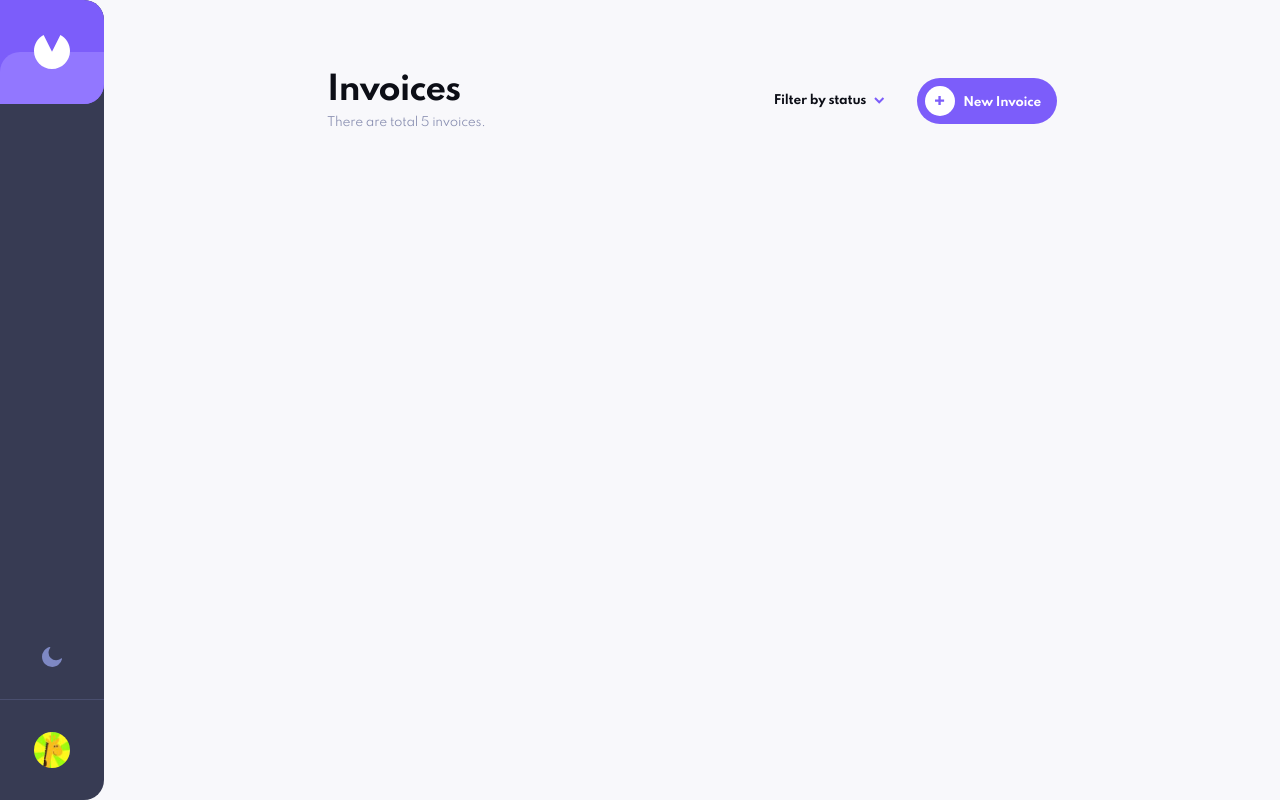
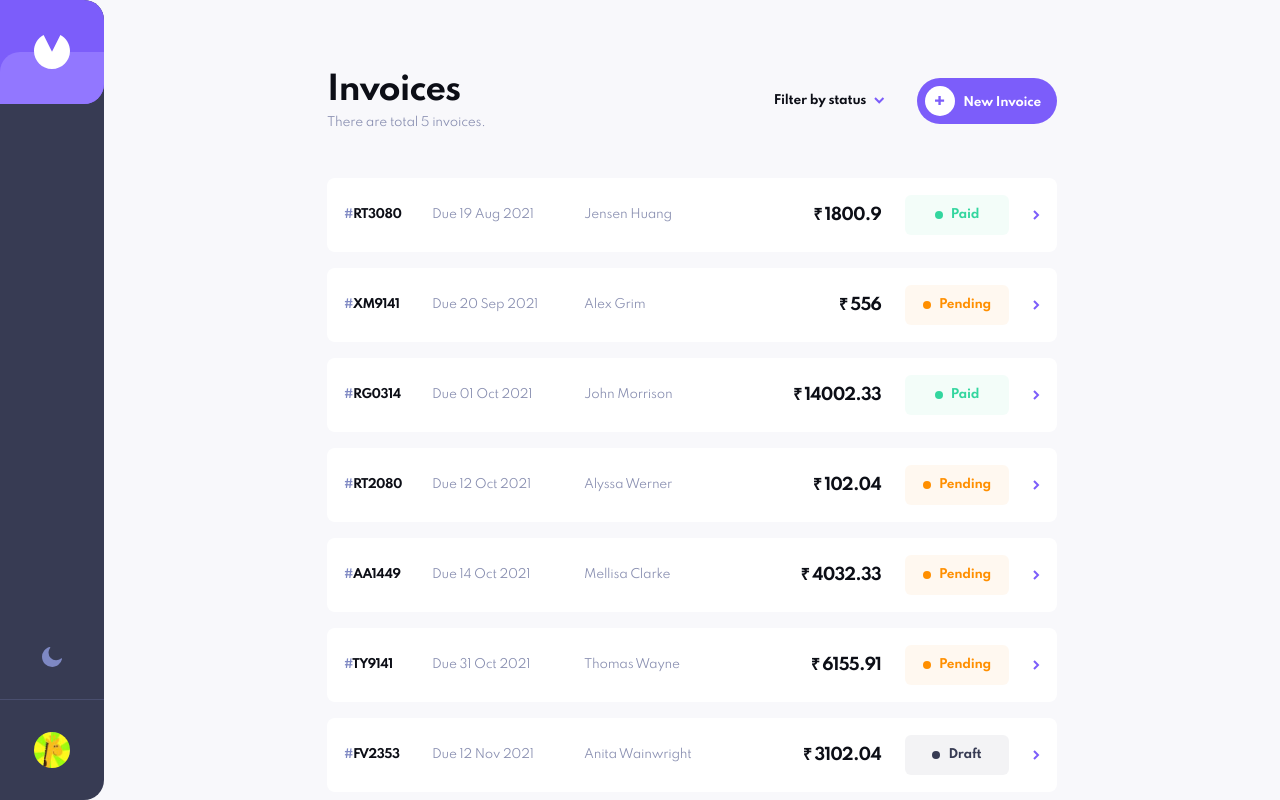
Before and after one commit to RahulGandhi14/invoice, a React (Create React App) app: page / in a window 1280 px wide. Built offline with nearby package versions, Linux system fonts and the light colour scheme.

Commit message:
feat/ invoice list

```diff
--- a/package.json
+++ b/package.json
@@ -12,6 +12,7 @@
     "@types/react-router-dom": "^5.3.2",
     "formik": "^2.2.9",
     "framer-motion": "4.1.17",
+    "moment": "^2.29.4",
     "react": "^17.0.2",
     "react-datepicker": "^4.8.0",
     "react-dom": "^17.0.2",
--- a/src/App.tsx
+++ b/src/App.tsx
@@ -19,6 +19,7 @@ const Main = styled.main`
     width: 100%;
     height: 100vh;
     padding: 4.5rem 3rem;
+    overflow-y: scroll;
 
     @media only screen and (max-width: 900px) {
         padding: 2rem 1.5rem;
--- a/src/components/Home/Header.tsx
+++ b/src/components/Home/Header.tsx
@@ -30,7 +30,7 @@ type HeaderPropType = {
 
 const Header: React.FC<HeaderPropType> = ({ setOpen }) => {
     return (
-        <FlexContainer>
+        <FlexContainer style={{ marginBottom: '3rem' }}>
             <div>
                 <Heading>Invoices</Heading>
                 <SubHeading>There are total 5 invoices.</SubHeading>
--- /dev/null
+++ b/src/components/Home/InvoiceItem.tsx
@@ -0,0 +1,75 @@
+import { motion } from 'framer-motion'
+import styled from 'styled-components'
+import { H3, H4 } from '../styled/Headings'
+import InvoiceStatus from '../styled/InvoiceStatus'
+import { fontStyle1 } from '../styled/Typography'
+import ArrowImage from '../../assets/icon-arrow-right.svg'
+import { InitialValuesType } from '../../data/Form'
+import moment from 'moment'
+
+const Container = styled(motion.a)`
+    display: grid;
+    grid-template-columns: 4rem 8rem 1fr min-content min-content min-content;
+    gap: 1.5rem;
+    align-items: center;
+    background: white;
+    padding: 1rem;
+    border: 1px solid transparent;
+    border-radius: 8px;
+    transition: border 0.3s, background 0.3s;
+
+    :hover {
+        border-color: #7c5dfa;
+    }
+
+    :focus-visible {
+        outline: 2px dotted #7c5dfa;
+    }
+`
+
+const Hash = styled('span')`
+    color: #7e88c3;
+`
+
+const Text = styled('div')`
+    ${fontStyle1}
+`
+
+const Rupee = styled('span')`
+    margin-right: 0.2rem;
+`
+
+const Total = styled(H3)`
+    grid-area: 1 / 4 / 2 / 5;
+`
+
+const InvoiceStatusWrapper = styled(InvoiceStatus)`
+    grid-area: 1 / 5 / 2 / 6;
+`
+
+const Arrow = styled('img')``
+
+type InvoiceItemProps = { invoice: InitialValuesType }
+
+const InvoiceItem = ({ invoice }: InvoiceItemProps) => {
+    return (
+        <Container>
+            <H4>
+                <Hash>#</Hash>
+                {invoice?.id}
+            </H4>
+            <Text>{`Due ${moment(invoice.paymentDue).format(
+                'DD MMM YYYY'
+            )}`}</Text>
+            <Text>{invoice.clientName}</Text>
+            <Total>
+                <Rupee>₹</Rupee>
+                {invoice?.total || 0}
+            </Total>
+            <InvoiceStatusWrapper status={invoice.status} />
+            <Arrow alt="Right arrow" src={ArrowImage} />
+        </Container>
+    )
+}
+
+export default InvoiceItem
--- /dev/null
+++ b/src/components/Home/InvoiceList.tsx
@@ -0,0 +1,24 @@
+import styled from 'styled-components'
+import InvoiceItem from './InvoiceItem'
+import invoices from '../../data/data.json'
+
+const Wrapper = styled('div')`
+    display: flex;
+    flex-direction: column;
+    gap: 1rem;
+    padding-bottom: 3rem;
+`
+
+const InvoiceList = () => {
+    return (
+        <Wrapper>
+            {invoices?.length
+                ? invoices.map((invoice: any) => (
+                      <InvoiceItem invoice={invoice} />
+                  ))
+                : null}
+        </Wrapper>
+    )
+}
+
+export default InvoiceList
--- a/src/components/Home/index.tsx
+++ b/src/components/Home/index.tsx
@@ -3,6 +3,7 @@ import styled from 'styled-components'
 import App from '../../App'
 import InvoiceForm from '../InvoiceForm'
 import Header from './Header'
+import InvoiceList from './InvoiceList'
 
 const Wrapper = styled.div`
     width: 100%;
@@ -19,6 +20,7 @@ const Home = () => {
             <InvoiceForm open={open} setOpen={setOpen} />
             <Wrapper>
                 <Header setOpen={setOpen} />
+                <InvoiceList />
             </Wrapper>
         </App>
     )
--- a/src/components/InvoiceForm/Item.tsx
+++ b/src/components/InvoiceForm/Item.tsx
@@ -3,7 +3,6 @@ import React from 'react'
 import styled from 'styled-components'
 import Input from '../styled/Input'
 import DeleteIcon from '../../assets/icon-delete.svg'
-import { fontStyle1 } from '../styled/Typography'
 
 const Wrapper = styled.div`
     display: grid;
@@ -13,21 +12,9 @@ const Wrapper = styled.div`
     margin-bottom: 1rem;
 `
 
-const TotalWrapper = styled.div`
-    line-height: 0;
-    display: flex;
-    flex-direction: column;
-    gap: 0.625rem;
-`
-
 const DeleteButton = styled.img`
     align-self: center;
     cursor: pointer;
-`
-
-const TotalCount = styled.span`
-    ${fontStyle1};
-    font-weight: bold;
 `
 
 type ItemType = {
--- /dev/null
+++ b/src/components/styled/InvoiceStatus.tsx
@@ -0,0 +1,65 @@
+import styled from 'styled-components'
+import { EInvoiceStatus } from '../../data/Form'
+import { themeType } from './Theme'
+import { fontStyle1 } from './Typography'
+
+type StatusProps = {
+    status: EInvoiceStatus
+}
+
+const Wrapper = styled('div')<StatusProps>`
+    display: flex;
+    align-items: center;
+    justify-content: center;
+    gap: 0.5rem;
+    width: 6.5rem;
+    height: 2.5rem;
+    border-radius: 6px;
+    background: ${(props: StatusProps & themeType) => {
+        if (props.status === EInvoiceStatus.PAID)
+            return 'rgba(51, 214, 159, .06)'
+        if (props.status === EInvoiceStatus.PENDING)
+            return 'rgba(255, 143, 0, .06)'
+        if (props.status === EInvoiceStatus.DRAFT)
+            return props.theme.color.invoiceStatus.bg
+    }};
+`
+
+const Status = styled('p')<StatusProps>`
+    ${fontStyle1}
+    line-height: 0;
+    font-weight: bold;
+    text-transform: capitalize;
+    color: ${(props: StatusProps & themeType) => {
+        if (props.status === EInvoiceStatus.PAID) return '#33D69F'
+        if (props.status === EInvoiceStatus.PENDING) return '#FF8F00'
+        if (props.status === EInvoiceStatus.DRAFT)
+            return props.theme.color.invoiceStatus.text
+    }};
+`
+
+const StatusIcon = styled('div')<StatusProps>`
+    width: 0.5rem;
+    height: 0.5rem;
+    border-radius: 100%;
+    background: ${(props: StatusProps & themeType) => {
+        if (props.status === EInvoiceStatus.PAID) return '#33D69F'
+        if (props.status === EInvoiceStatus.PENDING) return '#FF8F00'
+        if (props.status === EInvoiceStatus.DRAFT)
+            return props.theme.color.invoiceStatus.text
+    }};
+`
+
+type InvoiceStatusProps = {
+    status: EInvoiceStatus
+}
+const InvoiceStatus = ({ status }: InvoiceStatusProps) => {
+    return (
+        <Wrapper status={status}>
+            <StatusIcon status={status} />
+            <Status status={status}>{status}</Status>
+        </Wrapper>
+    )
+}
+
+export default InvoiceStatus
--- a/src/data/Form.ts
+++ b/src/data/Form.ts
@@ -1,4 +1,10 @@
 import * as Yup from 'yup'
+
+export enum EInvoiceStatus {
+    PENDING = 'pending',
+    PAID = 'paid',
+    DRAFT = 'draft',
+}
 
 export type InvoiceItemType = {
     name: string
@@ -8,6 +14,10 @@ export type InvoiceItemType = {
 }
 
 export type InitialValuesType = {
+    id?: string
+    paymentDue?: string
+    status: EInvoiceStatus
+    total?: number
     senderAddress: {
         street: string
         city: string
@@ -47,6 +57,7 @@ export const initialValues: InitialValuesType = {
     paymentTerms: '',
     description: '',
     items: [],
+    status: EInvoiceStatus.DRAFT,
 }
 
 export const validationSchema = Yup.object().shape({
```
Also changed, not shown: 1 other file (tests, documents, lock files or other folders).
